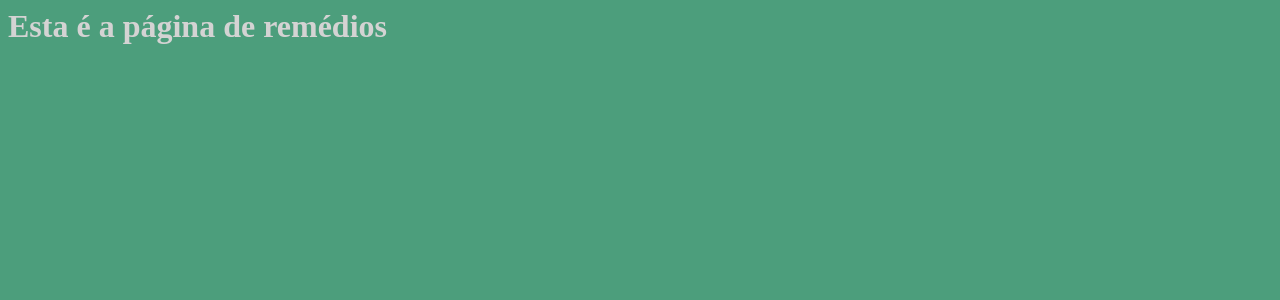
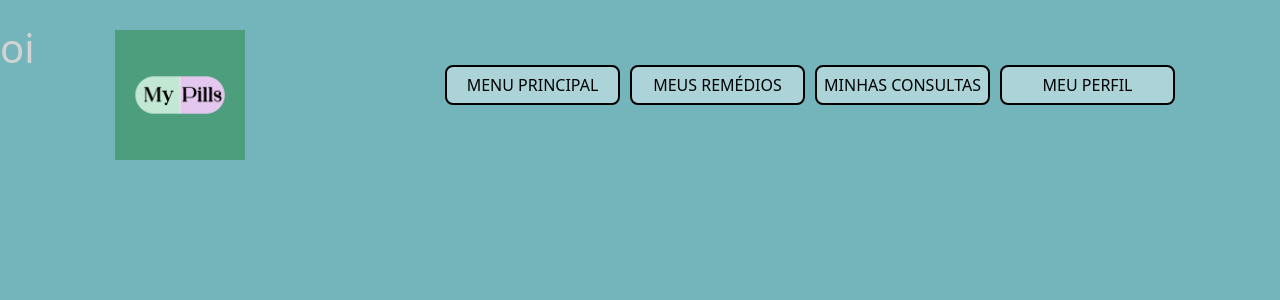
Before and after one commit to ilmoruuu/myPills, a Django app: page /remedios/ in a window 1280 px wide. Shown: the top 300 px of the page. Run offline with Django 5.2, Linux system fonts and the light colour scheme; some libraries are stand-ins or nearby versions.

Commit message:
header da página de remédios

```diff
--- a/projetomypills/mypills/app/templates/app/remedios.html
+++ b/projetomypills/mypills/app/templates/app/remedios.html
@@ -3,12 +3,80 @@
 <head>
     <meta charset="UTF-8">
     <meta name="viewport" content="width=device-width, initial-scale=1.0">
+    <link rel="stylesheet"
+    href="https://cdn.jsdelivr.net/npm/bootstrap@5.3.2/dist/css/bootstrap.min.css" >
     <link rel="stylesheet" href="{% static 'app/styles.css' %}">
     <link rel="shortcut icon" href="{% static 'app/imagens/Logo.png'%}" type="image/x-icon">
     <title>Remédios</title>
+    <style>
+        body {
+            background-repeat: no-repeat;
+            background-size: cover;
+            background-color:#74b4bb;
+        }
+        .topo {
+            display: flex;
+            justify-content: center;
+            align-items: center;
+            padding: 10px;
+            position: fixed;
+            top: 0;
+            width: 100%;
+        }
+        .topo-botoes {
+            width: 175px;
+            height: 40px;
+            border-radius: 8px;
+            border: 2px solid black;
+            color: black;
+            background-color: #acd4d8;
+            font-weight: 500;
+            margin-right: 10px;
+        }
+
+    </style>
 </head>
 <body>
-    <h1>Esta é a página de remédios </h1>
-
+    <header class="topo">
+        <img src="{% static 'app/imagens/Logo.png' %}"
+        class="logo-login"
+        style="margin-right: 200px;">
+        <button class="topo-botoes" id="principal">
+            MENU PRINCIPAL
+        </button>
+        <button class="topo-botoes" id="remedios">
+            MEUS REMÉDIOS
+        </button>
+        <button class="topo-botoes" id="consultas">
+            MINHAS CONSULTAS
+        </button>
+        <button class="topo-botoes" id="perfil">
+            MEU PERFIL
+        </button>
+    </header>
+    <br>
+    <div>
+        <h1>oi</h1>
+    </div>
+    <script type="text/javascript">
+        document.getElementById("principal").onclick = function () {
+            location.href = "http://127.0.0.1:8000/";
+        };
+        </script>
+    <script type="text/javascript">
+        document.getElementById("remedios").onclick = function () {
+            location.href = "http://127.0.0.1:8000/remedios/";
+        };
+        </script>
+    <script type="text/javascript">
+        document.getElementById("consultas").onclick = function () {
+            location.href = "http://127.0.0.1:8000/consultas/";
+        };
+        </script>
+    <script type="text/javascript">
+        document.getElementById("perfil").onclick = function () {
+            location.href = "http://127.0.0.1:8000/perfil/1";
+        };
+    </script>
 </body>
 </html>
```
